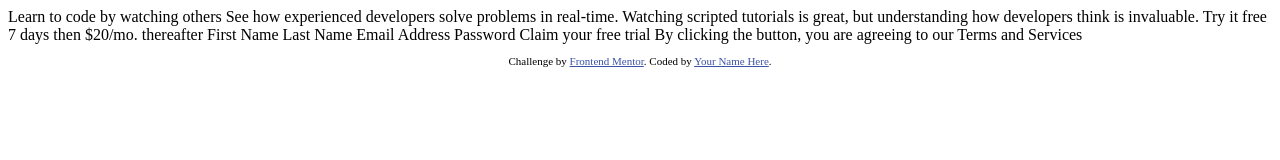
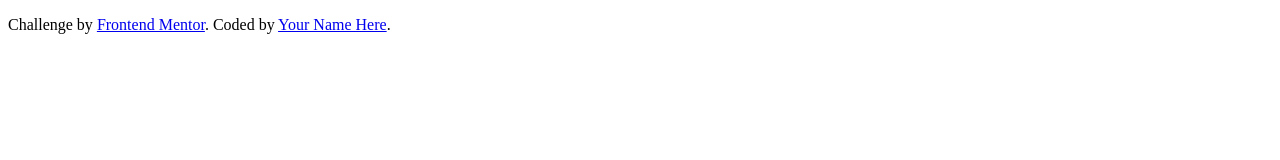
Before and after one commit to asliddinamir/project15-FM, a plain HTML site: page index.html in a window 1280 px wide. Drawn offline with Linux system fonts and the light colour scheme.

Commit message:
starter files

```diff
--- a/index.html
+++ b/index.html
@@ -1,36 +1,18 @@
 <!DOCTYPE html>
 <html lang="en">
+
 <head>
   <meta charset="UTF-8">
-  <meta name="viewport" content="width=device-width, initial-scale=1.0"> <!-- displays site properly based on user's device -->
+  <meta name="viewport" content="width=device-width, initial-scale=1.0">
+  <link rel="stylesheet" href="style.css">
 
   <link rel="icon" type="image/png" sizes="32x32" href="./images/favicon-32x32.png">
 
   <title>Frontend Mentor | Intro component with sign up form</title>
+</head>
 
-  <!-- Feel free to remove these styles or customise in your own stylesheet 👍 -->
-  <style>
-    .attribution { font-size: 11px; text-align: center; }
-    .attribution a { color: hsl(228, 45%, 44%); }
-  </style>
-</head>
 <body>
 
-  Learn to code by watching others
-
-  See how experienced developers solve problems in real-time. Watching scripted tutorials is great,
-  but understanding how developers think is invaluable.
-
-  Try it free 7 days then $20/mo. thereafter
-
-  First Name
-  Last Name
-  Email Address
-  Password
-
-  Claim your free trial
-
-  By clicking the button, you are agreeing to our Terms and Services
 
   <footer>
     <p class="attribution">
@@ -39,4 +21,6 @@
     </p>
   </footer>
 </body>
+<script src="script.js"></script>
+
 </html>
```
Also changed, not shown: script.js (added), style.css (added).
